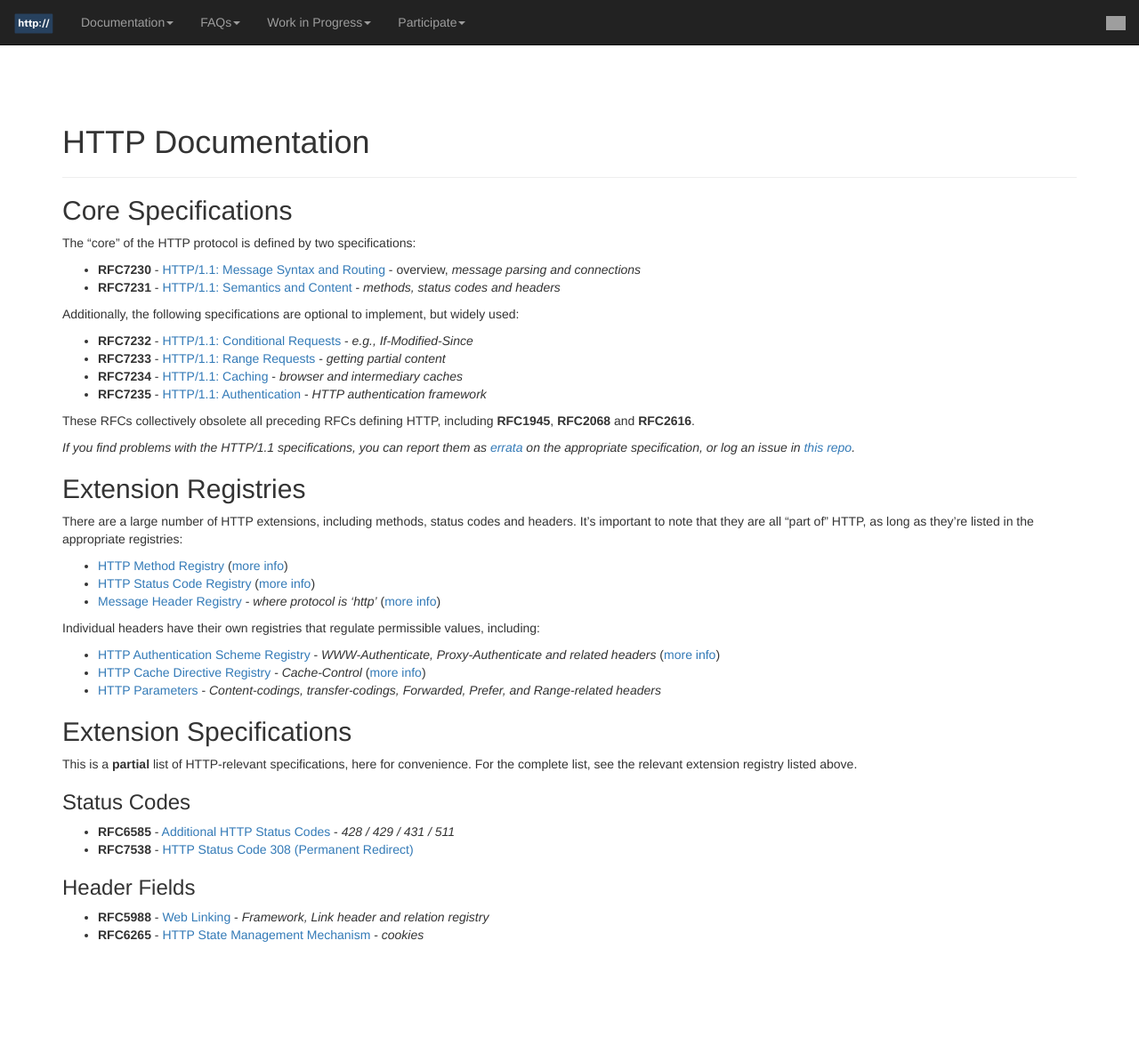
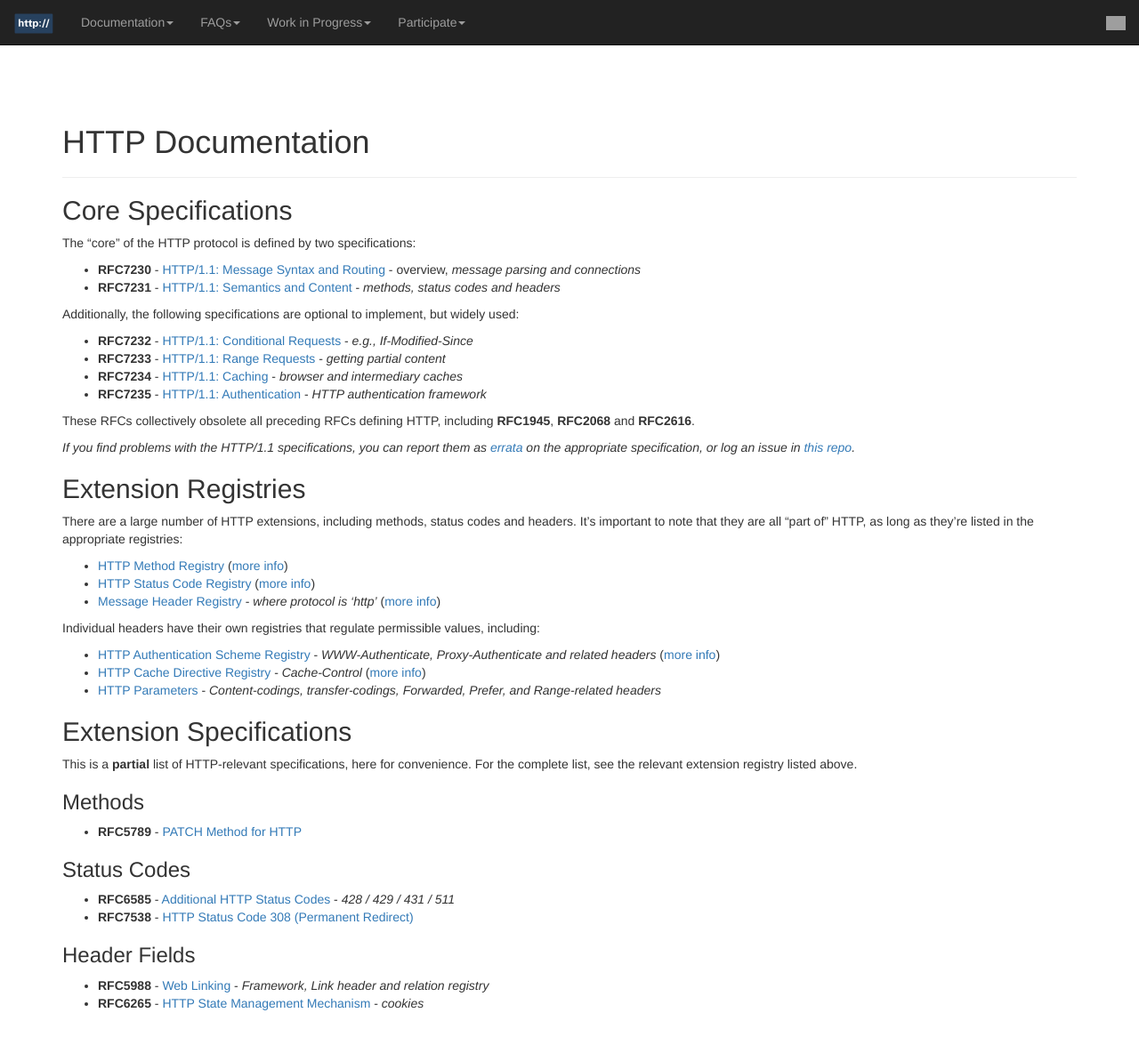
Before and after one commit to httpwg/httpwg.github.io, a Jekyll site: the page built from specs/index.md, in a window 1280 px wide and 1248 px high. Shown: the top 1175 px of the window at 89% size. Built offline with Jekyll 4.4.1, drawn with Linux system fonts in a browser that asks for light colours; grey boxes are pictures that could not be loaded.

Commit message:
link to 5789

```diff
--- a/specs/index.md
+++ b/specs/index.md
@@ -40,6 +40,10 @@ Individual headers have their own registries that regulate permissible values, i
 This is a **partial** list of HTTP-relevant specifications, here for convenience. For the complete
 list, see the relevant extension registry listed above.
 
+### Methods
+
+* **RFC5789** - [PATCH Method for HTTP](/specs/rfc5789.html)
+
 ### Status Codes
 
 * **RFC6585** - [Additional HTTP Status Codes](/specs/rfc6585.html) - *428 / 429 / 431 / 511*
```
